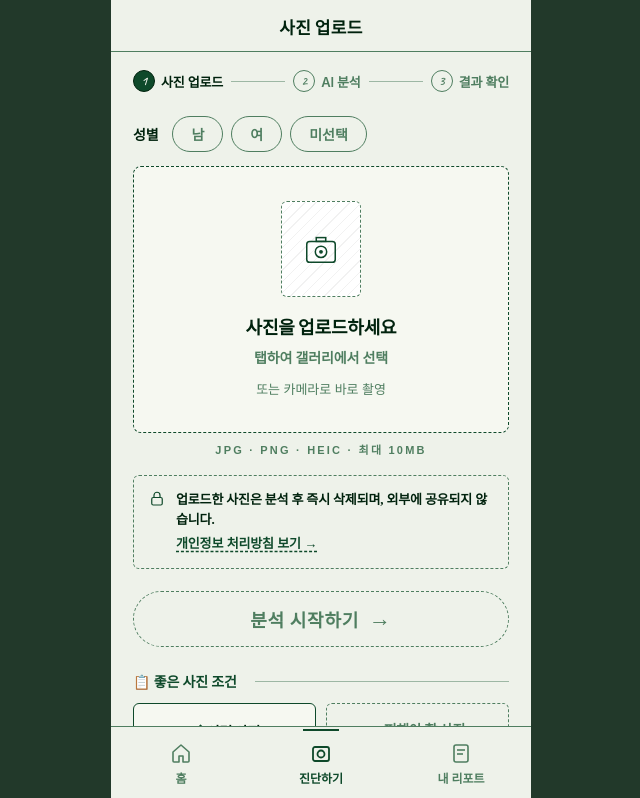
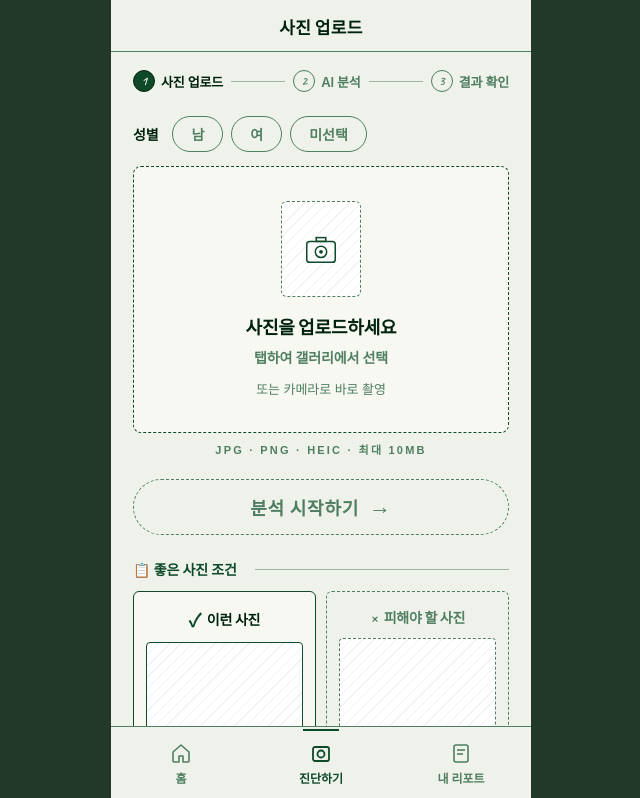
Before and after one commit to Insoo-Hwang/StyleFit, a React (Vite) app in the folder frontend/: page /upload in a window 1280 px wide. Shown: the top 798 px of the page, without its empty margins (319-959 px from the left). Built offline with nearby package versions, Linux system fonts and the light colour scheme; no server answers; a web font is replaced by a local one.

Commit message:
개인정보처리방침 수정

```diff
--- a/frontend/src/pages/UploadPage.jsx
+++ b/frontend/src/pages/UploadPage.jsx
@@ -289,19 +289,6 @@ export default function UploadPage() {
       <div className="up-meta-row">JPG · PNG · HEIC · 최대 10MB</div>
       {warning && <div className="up-warn-row">⚠ {warning}</div>}
 
-      <aside className="up-priv">
-        <span className="up-lock" aria-hidden="true">
-          <svg width="18" height="18" viewBox="0 0 24 24" fill="none">
-            <rect x="5" y="10" width="14" height="10" rx="2" stroke="currentColor" strokeWidth="1.6" />
-            <path d="M8 10V7a4 4 0 0 1 8 0v3" stroke="currentColor" strokeWidth="1.6" />
-          </svg>
-        </span>
-        <div>
-          업로드한 사진은 분석 후 즉시 삭제되며, 외부에 공유되지 않습니다.<br />
-          <a href="#">개인정보 처리방침 보기 →</a>
-        </div>
-      </aside>
-
       <div className="up-cta-block">
         <button
           className="up-cta"
```
